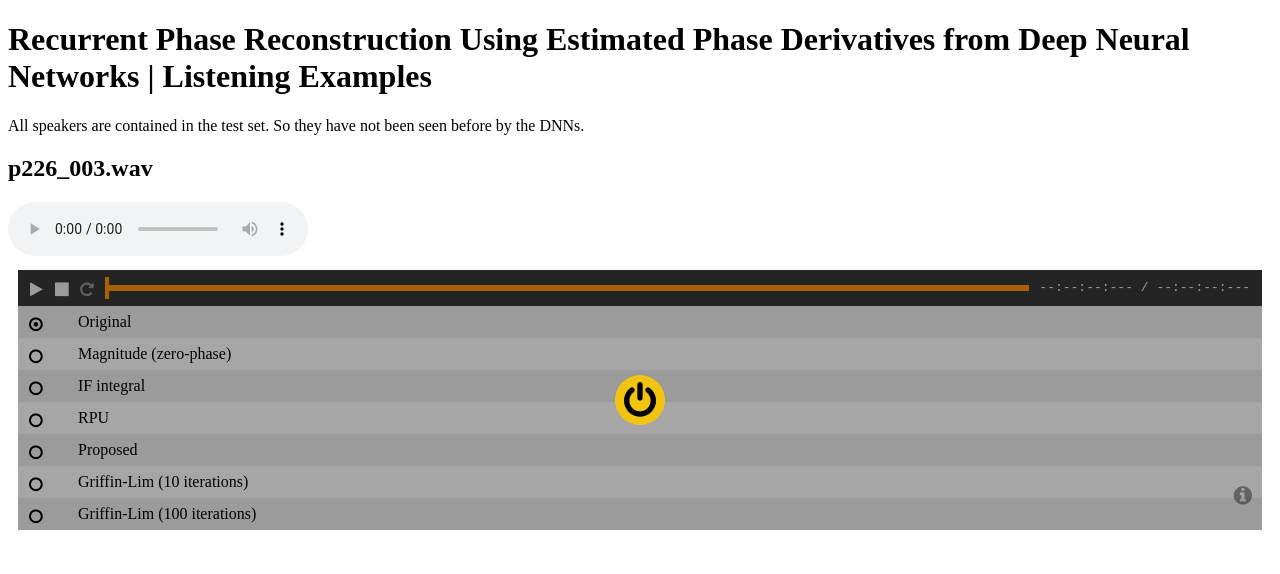
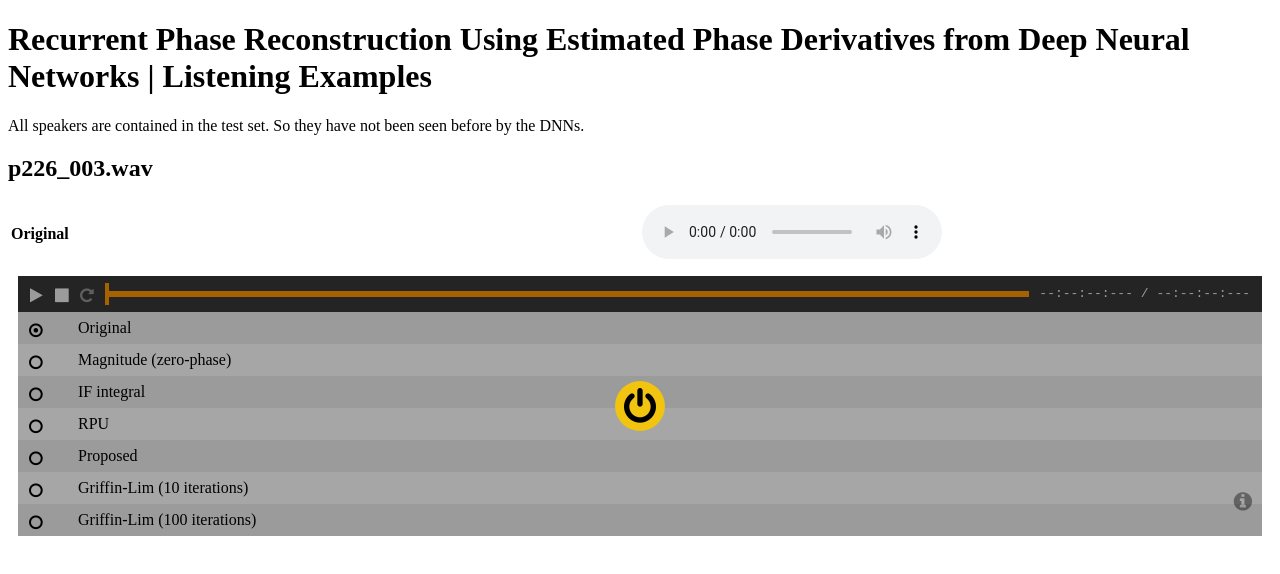
Before and after one commit to lars-t1/icassp2021, a plain HTML site: page index.html in a window 1280 px wide. Drawn offline with nearby package versions, Linux system fonts and the light colour scheme.

Commit message:
Update index.html

```diff
--- a/index.html
+++ b/index.html
@@ -19,11 +19,17 @@ from Deep Neural Networks | Listening Examples</h1>
     All speakers are contained in the test set. So they have not been seen before by the DNNs.
 
     <h2>p226_003.wav</h2>
-
-    <audio controls>
-      <source src="p226_003_uncorrupted.wav" type="audio/wav">
-    Your browser does not support the audio element.
-    </audio>
+    <table style="width: 100%; table-layout: fixed; word-wrap: normal;">
+    <tr>
+      <td><strong>Original</strong></td>
+      <td>
+        <audio controls>
+          <source src="p226_003_uncorrupted.wav" type="audio/wav">
+        Your browser does not support the audio element.
+        </audio>
+      </td>
+    </tr>
+    </table>
 
     <div class="player">
       <ts-track title="Original">
```
